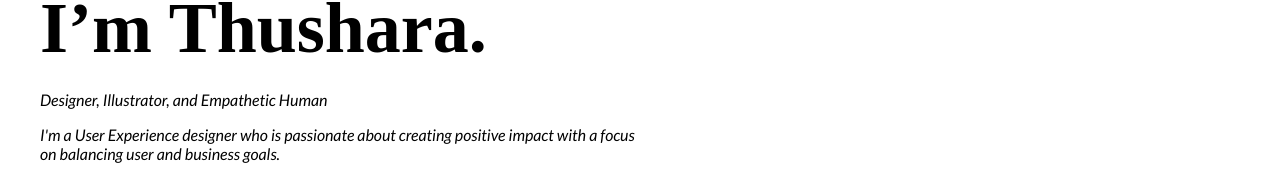
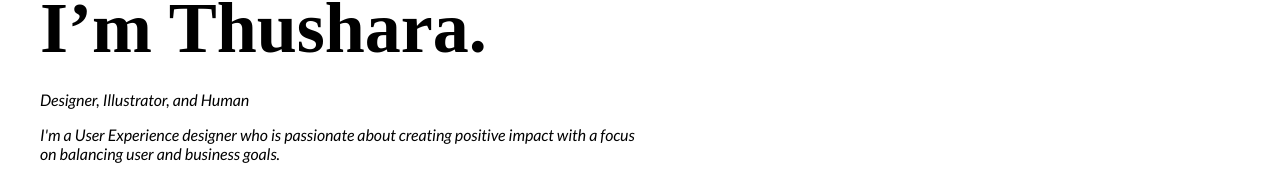
Before and after one commit to thushara-design/portfolio, a plain HTML site: page index.html in a window 1280 px wide. Shown: the part 395-575 px from the top of the page. Drawn offline with Linux system fonts and the light colour scheme; a web font is replaced by a local one.

Commit message:
Update index.html

```diff
--- a/index.html
+++ b/index.html
@@ -31,7 +31,7 @@
       <div class="row">
         <div class="col-12 col-6">
           <h2 class="intro-heading">HI,<br> I’m Thushara.</h2>
-          <p class="intro-subheading">Designer, Illustrator, and Empathetic Human</p>
+          <p class="intro-subheading">Designer, Illustrator, and Human</p>
           <p class="intro-description">
             I'm a User Experience designer who is passionate about creating positive impact with a focus on balancing user and business goals.
           </p>
```
